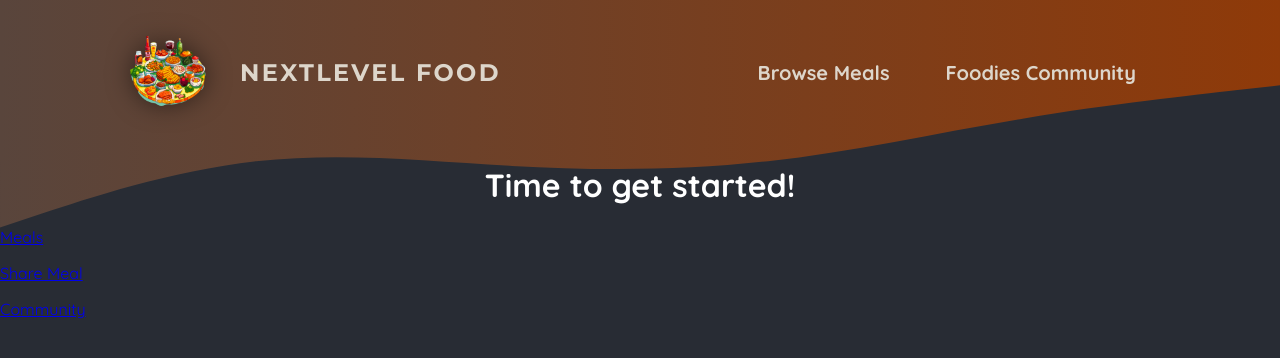
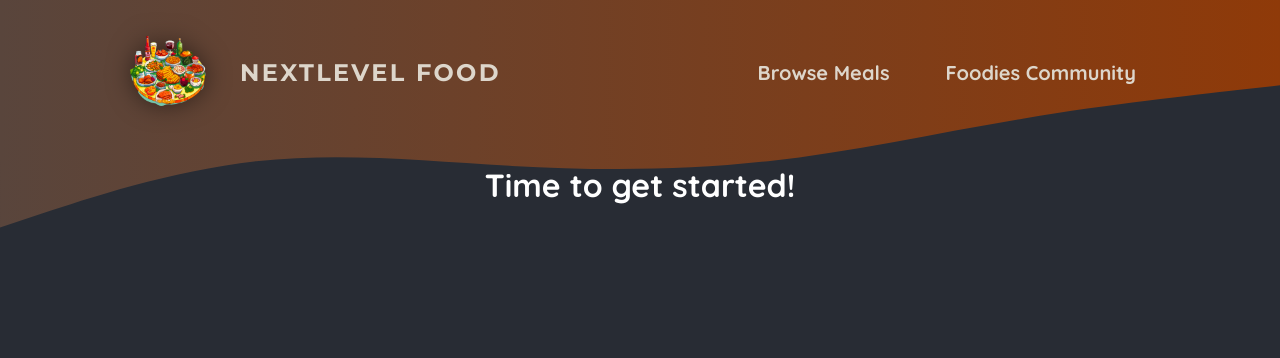
Before and after one commit to Itzmadukz/foodiesApp-NextJS, a Next.js app: page / in a window 1280 px wide. Shown: the top 358 px of the page. Built offline with nearby package versions, Linux system fonts and the light colour scheme.

Commit message:
update: layout components

```diff
--- a/app/layout.js
+++ b/app/layout.js
@@ -1,4 +1,4 @@
-import MainHeader from '@/components/main-header';
+import MainHeader from '@/components/main-header/main-header';
 import './globals.css';
 
 export const metadata = {
@@ -10,26 +10,6 @@ export default function RootLayout({ children }) {
   return (
     <html lang="en">
       <body>
-        <div className="header-background">
-          <svg xmlns="http://www.w3.org/2000/svg" viewBox="0 0 1440 320">
-            <defs>
-              <linearGradient id="gradient" x1="0%" y1="0%" x2="100%" y2="0%">
-                <stop
-                  offset="0%"
-                  style={{ stopColor: '#59453c', stopOpacity: '1' }}
-                />
-                <stop
-                  offset="100%"
-                  style={{ stopColor: '#8f3a09', stopOpacity: '1' }}
-                />
-              </linearGradient>
-            </defs>
-            <path
-              fill="url(#gradient)"
-              d="M0,256L48,240C96,224,192,192,288,181.3C384,171,480,181,576,186.7C672,192,768,192,864,181.3C960,171,1056,149,1152,133.3C1248,117,1344,107,1392,101.3L1440,96L1440,0L1392,0C1344,0,1248,0,1152,0C1056,0,960,0,864,0C768,0,672,0,576,0C480,0,384,0,288,0C192,0,96,0,48,0L0,0Z"
-            ></path>
-          </svg>
-        </div>
 
         <MainHeader />
         {children}
--- a/app/page.js
+++ b/app/page.js
@@ -6,9 +6,6 @@ export default function Home() {
       <h1 style={{ color: 'white', textAlign: 'center' }}>
         Time to get started!
       </h1>
-      <p><Link href="/meals">Meals</Link></p>
-      <p><Link href="/meals/share">Share Meal</Link></p>
-      <p><Link href="/community">Community</Link></p>
     </main>
   );
 }
--- a/components/main-header.js
+++ /dev/null
@@ -1,26 +0,0 @@
-import Link from 'next/link';
-
-import logoImg from '@/assets/logo.png';
-import classes from './main-header.module.css';
-
-export default function MainHeader() {
-  return (
-    <header className={classes.header}>
-      <Link className={classes.logo} href="/">
-        <img src={logoImg.src} alt="A plate with food on it" />
-        NextLevel Food
-      </Link>
-
-      <nav className={classes.nav}>
-        <ul>
-          <li>
-            <Link href="/meals">Browse Meals</Link>
-          </li>
-          <li>
-            <Link href="/community">Foodies Community</Link>
-          </li>
-        </ul>
-      </nav>
-    </header>
-  );
-}
--- /dev/null
+++ b/components/main-header/main-header-background.js
@@ -0,0 +1,26 @@
+import classes from './main-header-background.module.css';
+
+export default function MainHeaderBackground() {
+  return (
+    <div className={classes['header-background']}>
+      <svg xmlns="http://www.w3.org/2000/svg" viewBox="0 0 1440 320">
+        <defs>
+          <linearGradient id="gradient" x1="0%" y1="0%" x2="100%" y2="0%">
+            <stop
+              offset="0%"
+              style={{ stopColor: '#59453c', stopOpacity: '1' }}
+            />
+            <stop
+              offset="100%"
+              style={{ stopColor: '#8f3a09', stopOpacity: '1' }}
+            />
+          </linearGradient>
+        </defs>
+        <path
+          fill="url(#gradient)"
+          d="M0,256L48,240C96,224,192,192,288,181.3C384,171,480,181,576,186.7C672,192,768,192,864,181.3C960,171,1056,149,1152,133.3C1248,117,1344,107,1392,101.3L1440,96L1440,0L1392,0C1344,0,1248,0,1152,0C1056,0,960,0,864,0C768,0,672,0,576,0C480,0,384,0,288,0C192,0,96,0,48,0L0,0Z"
+        ></path>
+      </svg>
+    </div>
+  );
+}
--- /dev/null
+++ b/components/main-header/main-header-background.module.css
@@ -0,0 +1,14 @@
+.header-background {
+    position: absolute;
+    width: 100%;
+    height: 320px;
+    top: 0;
+    left: 0;
+    z-index: -1;
+  }
+
+  .header-background svg {
+    display: block;
+    width: 100%;
+    height: auto;
+  }
--- /dev/null
+++ b/components/main-header/main-header.js
@@ -0,0 +1,31 @@
+import Link from 'next/link';
+import Image from 'next/image';
+
+import MainHeaderBackground from './main-header-background';
+import logoImg from '@/assets/logo.png';
+import classes from './main-header.module.css';
+
+export default function MainHeader() {
+  return (
+    <>
+      <MainHeaderBackground />
+      <header className={classes.header}>
+        <Link className={classes.logo} href="/">
+          <Image src={logoImg} alt="A plate with food on it" priority />
+          NextLevel Food
+        </Link>
+
+        <nav className={classes.nav}>
+          <ul>
+            <li>
+              <Link href="/meals">Browse Meals</Link>
+            </li>
+            <li>
+              <Link href="/community">Foodies Community</Link>
+            </li>
+          </ul>
+        </nav>
+      </header>
+    </>
+  );
+}
```
Also changed, not shown: components/main-header/main-header.module.css (renamed from components/main-header.module.css).
